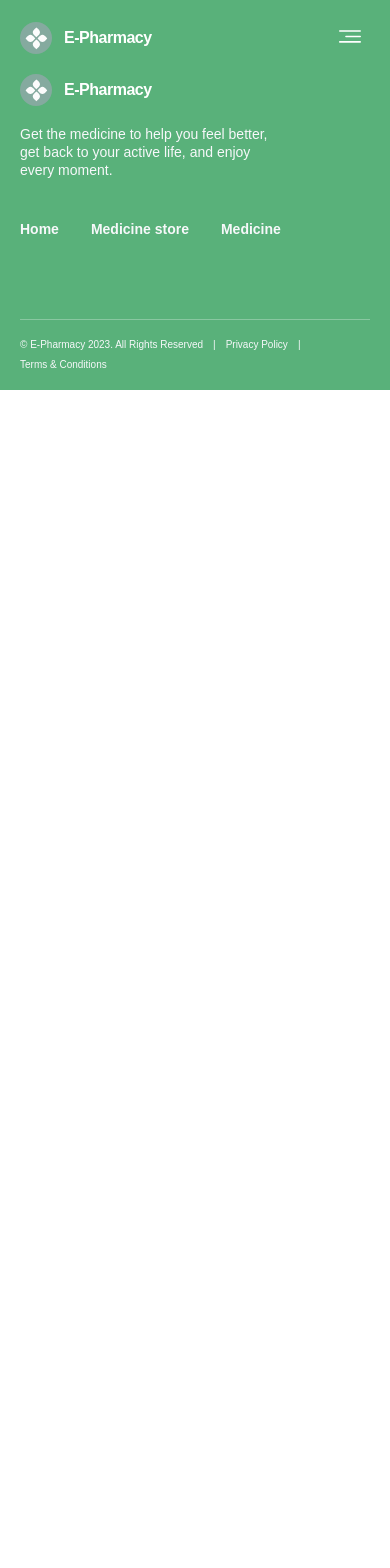
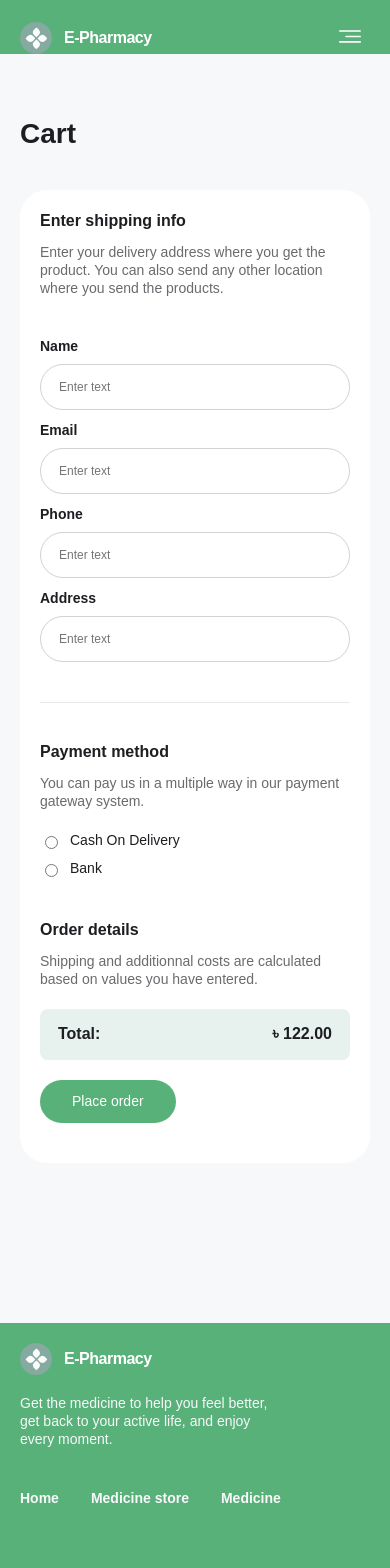
Before and after one commit to DianaKryzhanivska/E-Pharmacy, a React (Create React App) app: page /E-Pharmacy/cart in a window 390 px wide. Shown: the top 1568 px of the page. Before the commit the page ends 844 px from the top, so only its background shows below. Built offline with nearby package versions, Linux system fonts and the light colour scheme.

Commit message:
cart page mobile

```diff
--- /dev/null
+++ b/src/components/Cart/Cart.jsx
@@ -0,0 +1,78 @@
+import React from "react";
+import {
+  Container,
+  Form,
+  InputBox,
+  PaymentBox,
+  RadioBox,
+  SubTitle,
+  SubmitBtn,
+  Text,
+  Title,
+  TotalBox,
+} from "./Cart.styled";
+
+const Cart = () => {
+  return (
+    <>
+      <section>
+        <Container>
+          <Title>Cart</Title>
+          <Form>
+            <SubTitle>Enter shipping info </SubTitle>
+            <Text>
+              Enter your delivery address where you get the product. You can
+              also send any other location where you send the products.
+            </Text>
+            <InputBox>
+              <label htmlFor="name">
+                Name
+                <input type="text" id="name" placeholder="Enter text" />
+              </label>
+              <label htmlFor="email">
+                Email
+                <input type="text" id="email" placeholder="Enter text" />
+              </label>
+              <label htmlFor="phone">
+                Phone
+                <input type="text" id="phone" placeholder="Enter text" />
+              </label>
+              <label htmlFor="address">
+                Address
+                <input type="text" id="address" placeholder="Enter text" />
+              </label>
+            </InputBox>
+            <PaymentBox>
+              <SubTitle>Payment method</SubTitle>
+              <Text>
+                You can pay us in a multiple way in our payment gateway system.
+              </Text>
+              <RadioBox>
+                <label htmlFor="payment">
+                  <input type="radio" />
+                  Cash On Delivery
+                </label>
+                <label htmlFor="payment">
+                  <input type="radio" />
+                  Bank
+                </label>
+              </RadioBox>
+            </PaymentBox>
+            <SubTitle>Order details </SubTitle>
+            <Text>
+              Shipping and additionnal costs are calculated based on values you
+              have entered.
+            </Text>
+            <TotalBox>
+              <p>Total:</p>
+              <p>৳ 122.00</p>
+            </TotalBox>
+            <SubmitBtn type="submit">Place order</SubmitBtn>
+          </Form>
+        </Container>
+      </section>
+    </>
+  );
+};
+
+export default Cart;
--- /dev/null
+++ b/src/components/Cart/Cart.styled.js
@@ -0,0 +1,117 @@
+import styled from "styled-components";
+import { CommonContainer } from "styles/GlobalStyles";
+
+export const Container = styled(CommonContainer)`
+  padding-top: 64px;
+  padding-bottom: 80px;
+  background: ${({ theme }) => theme.colors.lightGray};
+`;
+
+export const Title = styled.h2`
+  color: ${({ theme }) => theme.colors.black};
+  font-size: 28px;
+  font-weight: 600;
+  line-height: 1.14em;
+  margin-bottom: 40px;
+`;
+
+export const Form = styled.form`
+  padding: 20px 20px 40px;
+  background: ${({ theme }) => theme.colors.white};
+  border-radius: 27px;
+  margin-bottom: 80px;
+`;
+
+export const SubTitle = styled.h3`
+  color: ${({ theme }) => theme.colors.black};
+  font-size: 16px;
+  font-weight: 600;
+  line-height: 1.4em;
+  margin-bottom: 12px;
+`;
+
+export const Text = styled.p`
+  color: #6a6a6f;
+  font-size: 14px;
+  font-weight: 400;
+  line-height: 1.28em;
+`;
+
+export const InputBox = styled.div`
+  display: flex;
+  flex-direction: column;
+  gap: 12px;
+  padding-top: 40px;
+  padding-bottom: 40px;
+  border-bottom: 1px solid rgba(29, 30, 33, 0.1);
+
+  & label {
+    color: ${({ theme }) => theme.colors.black};
+    font-size: 14px;
+    font-weight: 600;
+    line-height: 1.28em;
+    display: flex;
+    flex-direction: column;
+    gap: 8px;
+  }
+
+  & input {
+    padding: 13px 18px;
+    border-radius: 27px;
+    background: transparent;
+    border: 1px solid rgba(29, 30, 33, 0.2);
+    font-size: 12px;
+    font-weight: 400;
+    line-height: 1.5em;
+  }
+`;
+
+export const PaymentBox = styled.div`
+  padding-top: 38px;
+  padding-bottom: 41px;
+  border-bottom: rgba(29, 30, 33, 0.1);
+`;
+
+export const RadioBox = styled.div`
+  display: flex;
+  flex-direction: column;
+  gap: 10px;
+  margin-top: 21px;
+
+  & label {
+    color: ${({ theme }) => theme.colors.black};
+    font-size: 14px;
+    font-weight: 400;
+    line-height: 1.28em;
+    display: flex;
+    gap: 9px;
+  }
+`;
+
+export const TotalBox = styled.div`
+  border-radius: 8px;
+  background: #e7f1ed;
+  padding: 14px 18px;
+  display: flex;
+  align-items: center;
+  justify-content: space-between;
+  margin-top: 20px;
+  margin-bottom: 20px;
+
+  & p {
+    color: ${({ theme }) => theme.colors.black};
+    font-size: 16px;
+    font-weight: 600;
+    line-height: 1.4em;
+  }
+`;
+
+export const SubmitBtn = styled.button`
+  padding: 13px 32px;
+  background: ${({ theme }) => theme.colors.green};
+  border-radius: 60px;
+  color: ${({ theme }) => theme.colors.white};
+  font-size: 14px;
+  font-weight: 500;
+  line-height: 1.28em;
+`;
--- a/src/components/Home/AddPharmacyPromo/AddPharmacyPromo.styled.js
+++ b/src/components/Home/AddPharmacyPromo/AddPharmacyPromo.styled.js
@@ -3,7 +3,7 @@ import { CommonContainer } from "styles/GlobalStyles";
 
 export const Container = styled(CommonContainer)`
   padding-bottom: 91px;
-  background: #f7f8fa;
+  background: ${({ theme }) => theme.colors.lightGray};
 
   @media only screen and (min-width: 768px) {
     padding-bottom: 130px;
@@ -122,7 +122,7 @@ export const Item = styled.li`
   display: flex;
   gap: 8px;
   align-items: center;
-  color: #1d1e21;
+  color: ${({ theme }) => theme.colors.black};
   font-size: 12px;
   font-weight: 600;
   line-height: 1.28em;
--- a/src/components/Register/Register.styled.js
+++ b/src/components/Register/Register.styled.js
@@ -4,7 +4,7 @@ import { CommonContainer } from "styles/GlobalStyles";
 export const Container = styled(CommonContainer)`
   padding-top: 25px;
   padding-bottom: 191px;
-  background: #f7f8fa;
+  background: ${({ theme }) => theme.colors.lightGray};
 
   @media only screen and (min-width: 768px) {
     padding-top: 28px;
@@ -55,7 +55,7 @@ export const ImgWrapper = styled.div`
 `;
 
 export const Title = styled.h2`
-  color: #1d1e21;
+  color: ${({ theme }) => theme.colors.black};
   font-size: 28px;
   font-weight: 600;
   line-height: 1.21em;
--- a/src/pages/CartPage.jsx
+++ b/src/pages/CartPage.jsx
@@ -1,7 +1,12 @@
+import Cart from "components/Cart/Cart";
 import React from "react";
 
 const CartPage = () => {
-  return <div></div>;
+  return (
+    <>
+      <Cart />
+    </>
+  );
 };
 
 export default CartPage;
```
